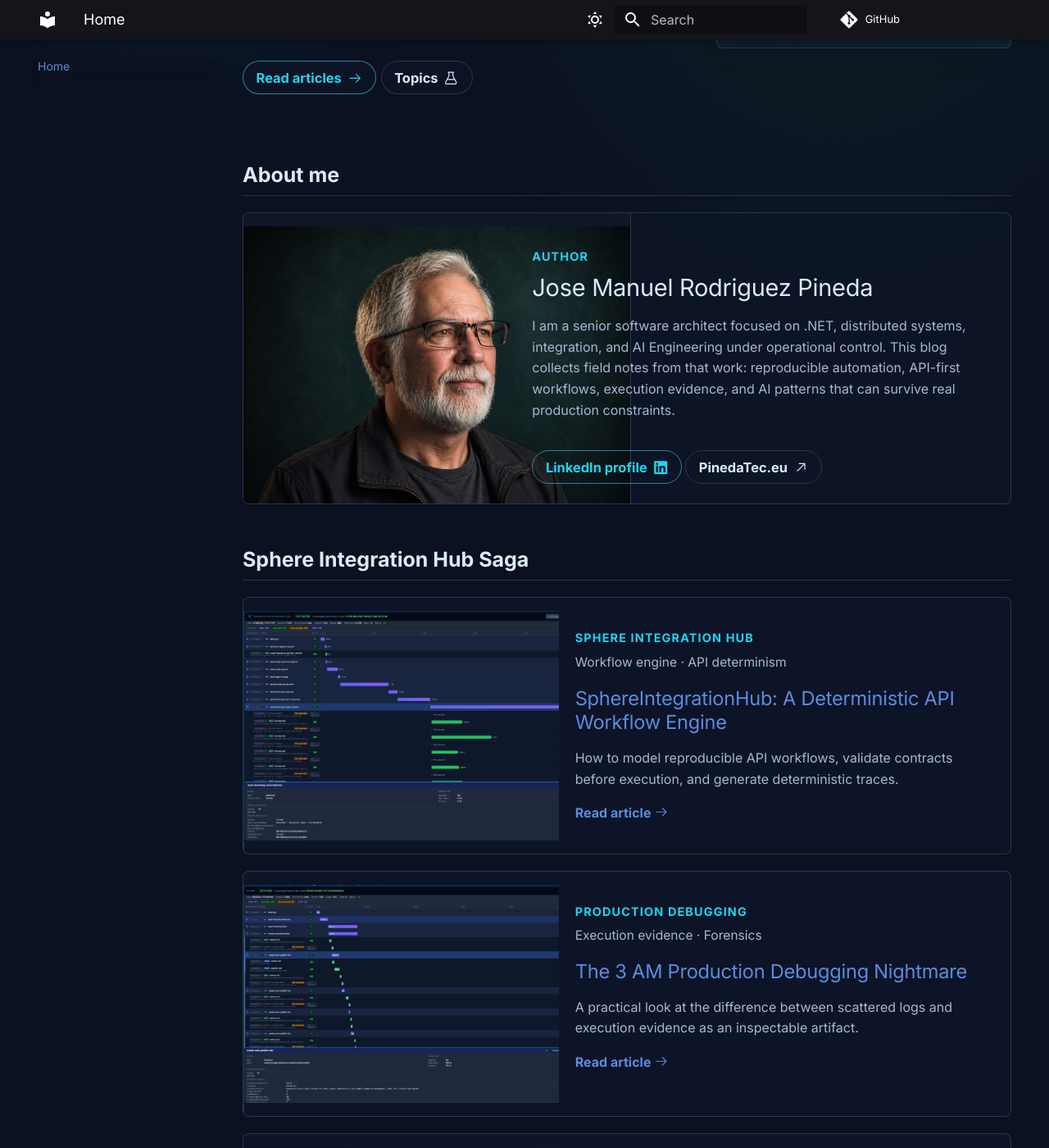
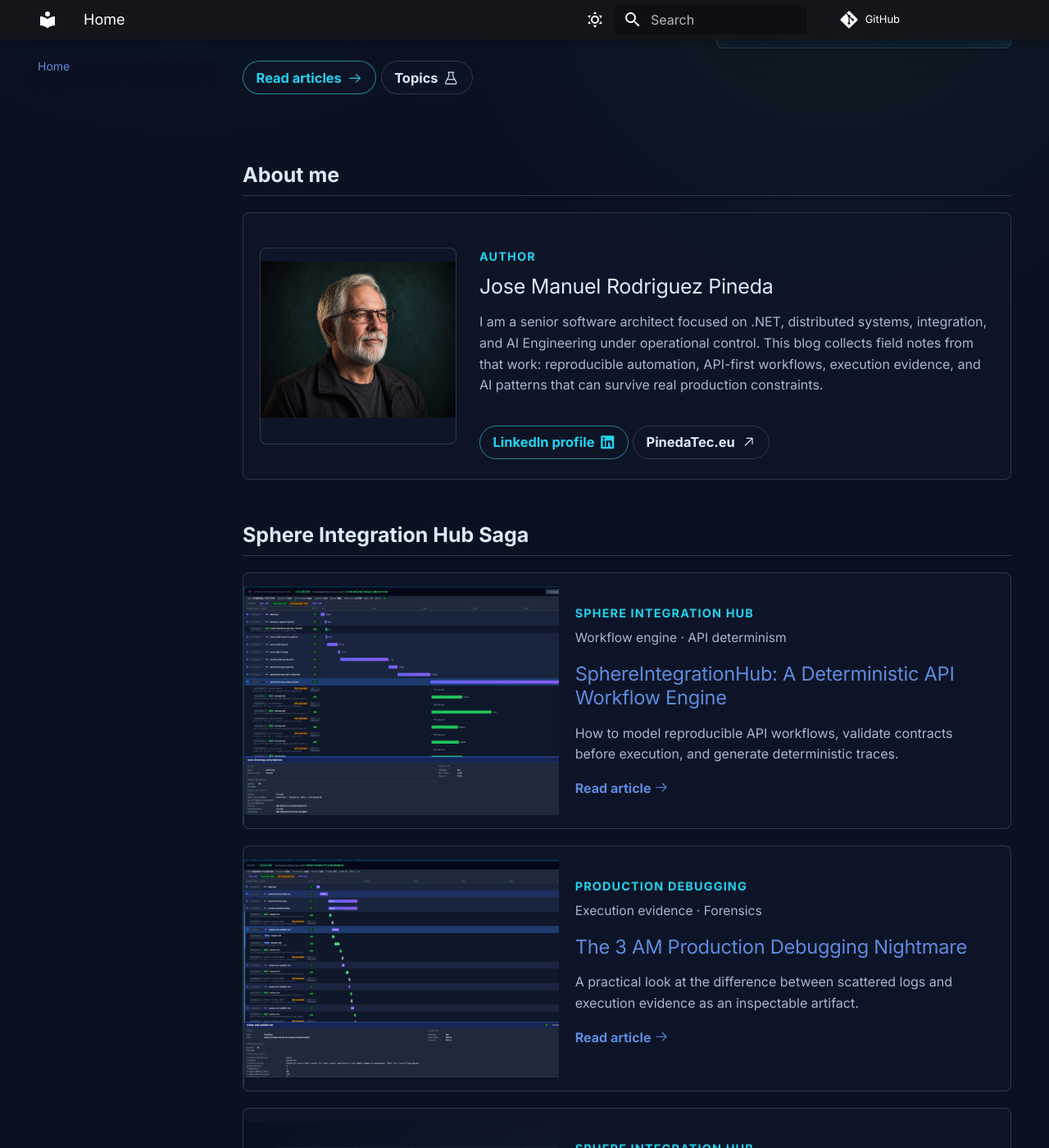
Before and after one commit to PinedaTec-EU/tech-blog, an MkDocs documentation site: the page built from docs/index.md, in a window 1280 px wide and 1400 px high, scrolled down 491 px. Shown: the whole window at 82% size. Built offline with MkDocs 1.6.1 and Material for MkDocs 9.7.7, drawn with Linux system fonts in a browser that asks for light colours; comment, search, counter and statistics services are not loaded.

Commit message:
Make author card compact

```diff
--- a/docs/stylesheets/extra-20260507.css
+++ b/docs/stylesheets/extra-20260507.css
@@ -161,18 +161,19 @@
   border: 1px solid var(--pt-border);
   border-radius: 8px;
   display: grid;
-  gap: 1.2rem;
-  grid-template-columns: minmax(13rem, 0.36fr) minmax(0, 0.64fr);
+  gap: 1.4rem;
+  grid-template-columns: minmax(9rem, 12rem) minmax(0, 1fr);
   margin: 1rem 0 2.5rem;
   overflow: hidden;
+  padding: 1rem;
 }
 
 .about-author__media {
-  align-self: stretch;
-  aspect-ratio: 4 / 3;
+  aspect-ratio: 1 / 1;
   background: rgba(15, 23, 42, 0.8);
-  border-right: 1px solid var(--pt-border);
-  min-height: 17rem;
+  border: 1px solid var(--pt-border);
+  border-radius: 8px;
+  inline-size: 100%;
   overflow: hidden;
 }
 
@@ -186,11 +187,12 @@
 }
 
 .about-author__content {
-  padding: 1.2rem 1.2rem 1.2rem 0;
+  min-width: 0;
+  padding: 0.2rem 0.2rem 0.2rem 0;
 }
 
 .about-author h3 {
-  font-size: 1.45rem;
+  font-size: 1.25rem;
   line-height: 1.2;
   margin: 0.45rem 0 0.7rem;
 }
@@ -362,14 +364,11 @@
   }
 
   .about-author__media {
-    aspect-ratio: 16 / 9;
-    border-right: 0;
-    border-bottom: 1px solid var(--pt-border);
-    min-height: 0;
+    max-inline-size: 12rem;
   }
 
   .about-author__content {
-    padding: 0 1rem 1rem;
+    padding: 0;
   }
 
   .insight-card__body {
--- a/mkdocs.yml
+++ b/mkdocs.yml
@@ -37,7 +37,7 @@ theme:
     - toc.follow
 
 extra_css:
-  - stylesheets/extra-20260507.css?v=17d7c61
+  - stylesheets/extra-20260507.css?v=compact-author
 
 nav:
   - Home: index.md
```
